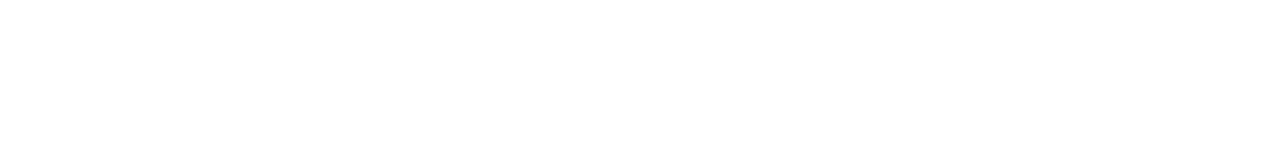
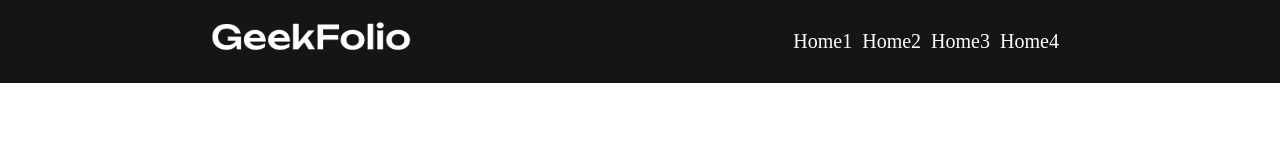
Before and after one commit to rahathossainn/digital-product, a plain HTML site: page index.html in a window 1280 px wide. Drawn offline with Linux system fonts and the light colour scheme.

Commit message:
added header menu

```diff
--- /dev/null
+++ b/css/style.css
@@ -0,0 +1,29 @@
+*{
+    margin: 0px;
+    padding: 0px;
+}
+.menu_container{
+    background-color: rgb(22, 21, 21);
+    display:flex;
+    padding: 20px;
+    align-items: center;
+    list-style: none;
+    color: white;
+    justify-content: space-around;
+}
+.menu>ul{
+    list-style: none;
+    display: flex;
+}
+.menu li{
+    margin-right: 10px;
+    font-size: 20px;
+}
+.menu li:hover{
+    color: aquamarine;
+    cursor: pointer;
+}
+
+.logo-pic{
+    width: 200px;
+}
--- a/index.html
+++ b/index.html
@@ -1,13 +1,51 @@
 <!DOCTYPE html>
 <html lang="en">
+
 <head>
     <meta charset="UTF-8">
     <meta name="viewport" content="width=device-width, initial-scale=1.0">
     <title>Digital Product</title>
+    <link rel="stylesheet" href="css/style.css">
 </head>
+
 <body>
 
+    <header>
+
+        <nav>
+
+        <div class="menu_container">
+            <!-- Logo Section - Start -->
+            <div class="logo">
+                <img class="logo-pic" src="logo/logo-light.png" alt="">
+            </div>
+            <!-- Logo Section - End -->
+
+            <!-- Menu Section - Start -->
+            <div class="menu">
+                <ul class="menu-item">
+                    <li>Home1</li>
+                    <li>Home2</li>
+                    <li>Home3</li>
+                    <li>Home4</li>
+                </ul>
+            </div>
+            <!-- Menu Section - End -->
+        </div>
+
+    </nav>
+
+    </header>
+
+    <main>
 
 
+    </main>
+
+    <footer>
+
+
+    </footer>
 </body>
+
 </html>
```
Also changed, not shown: icon/0.png (added), icon/1.png (added), icon/2.png (added), images/background.png (added), images/banner.png (added), images/product-1.jpg (added), images/product-2.jpg (added), images/product-3.jpg (added), images/section.png (added), logo/logo-dark.png (added), logo/logo-light.png (added).
